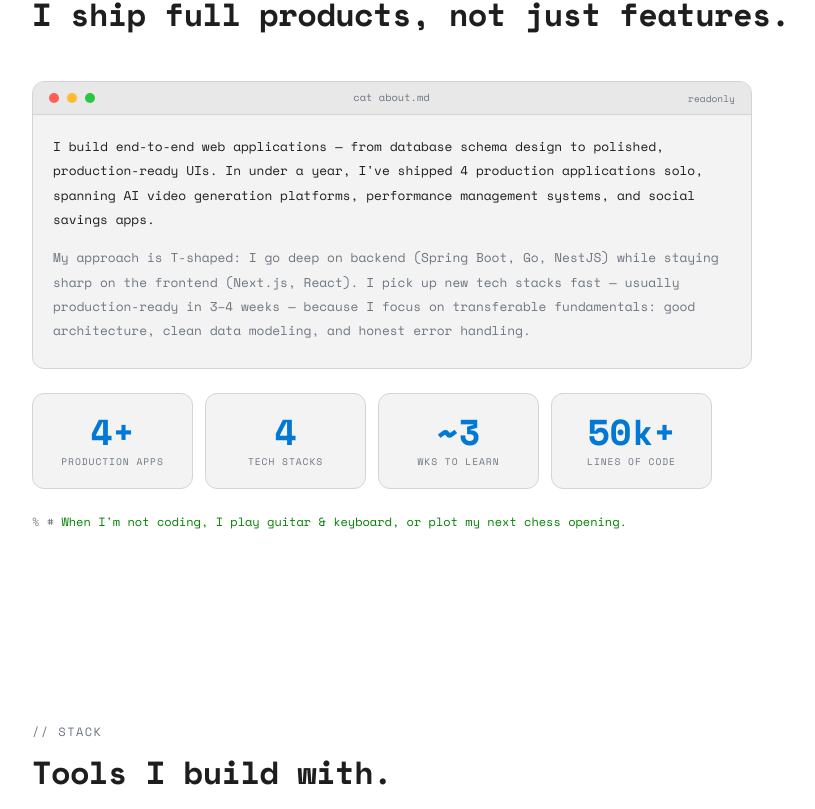
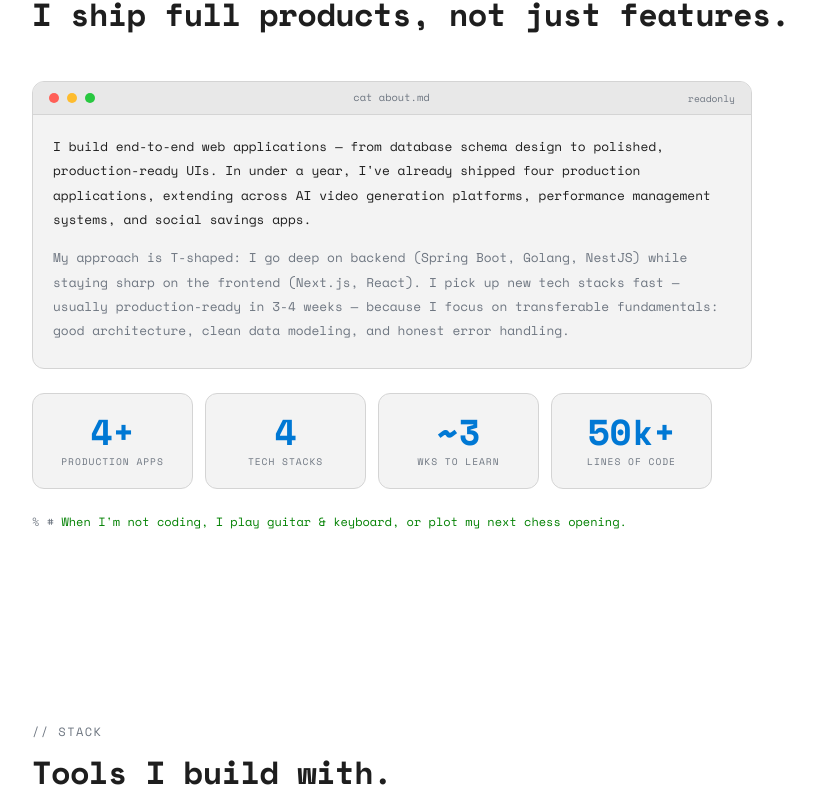
Before and after one commit to danielfebrianew/portfolio-daniel, a Next.js app: page / in a window 1280 px wide. Shown: the part 931-1740 px from the top of the page, without its empty margins (56-871 px from the left). Built offline with nearby package versions, Linux system fonts and the light colour scheme; a web font is replaced by a local one.

Commit message:
changed some copywritings

```diff
--- a/data/experience.ts
+++ b/data/experience.ts
@@ -43,7 +43,7 @@ export const experience: ExperienceItem[] = [
     stack: ["NestJS", "Next.js", "PostgreSQL", "Nginx"],
     highlights: [
       "Built Arisan Platform — end-to-end digital savings group management",
-      "Lead a team of 3 engineer: auth, payments, admin dashboard, mobile UI",
+      "Sole engineer to build: auth, payments, admin dashboard, mobile UI",
     ],
   },
   {
@@ -58,7 +58,7 @@ export const experience: ExperienceItem[] = [
     built: ["NovusNext Gen"],
     stack: ["Next.js", "OpenAI API", "Gemini API", "Seedance", "FFmpeg", "Docker"],
     highlights: [
-      "Sole engineer — designed, built, and deployed an AI video generation platform",
+      "Lead a team of 3 — designed, built, and deployed an AI video generation platform",
       "Integrated 4 AI APIs in a single automated pipeline",
       "Reduced video production time from 4 hours to 8 minutes",
     ],
--- a/data/personal.ts
+++ b/data/personal.ts
@@ -4,9 +4,9 @@ export const personal = {
   role: "Fullstack Software Engineer",
   tagline: "I ship full products, not just features.",
   description:
-    "I build end-to-end web applications — from database schema design to polished, production-ready UIs. In under a year, I've shipped 4 production applications solo, spanning AI video generation platforms, performance management systems, and social savings apps.",
+    "I build end-to-end web applications — from database schema design to polished, production-ready UIs. In under a year, I've already shipped four production applications, extending across AI video generation platforms, performance management systems, and social savings apps.",
   bioExtended:
-    "My approach is T-shaped: I go deep on backend (Spring Boot, Go, NestJS) while staying sharp on the frontend (Next.js, React). I pick up new tech stacks fast — usually production-ready in 3–4 weeks — because I focus on transferable fundamentals: good architecture, clean data modeling, and honest error handling.",
+    "My approach is T-shaped: I go deep on backend (Spring Boot, Golang, NestJS) while staying sharp on the frontend (Next.js, React). I pick up new tech stacks fast — usually production-ready in 3-4 weeks — because I focus on transferable fundamentals: good architecture, clean data modeling, and honest error handling.",
   personalNote:
     "When I'm not coding, I play guitar & keyboard, or plot my next chess opening.",
   location: "Surakarta, Indonesia",
```
